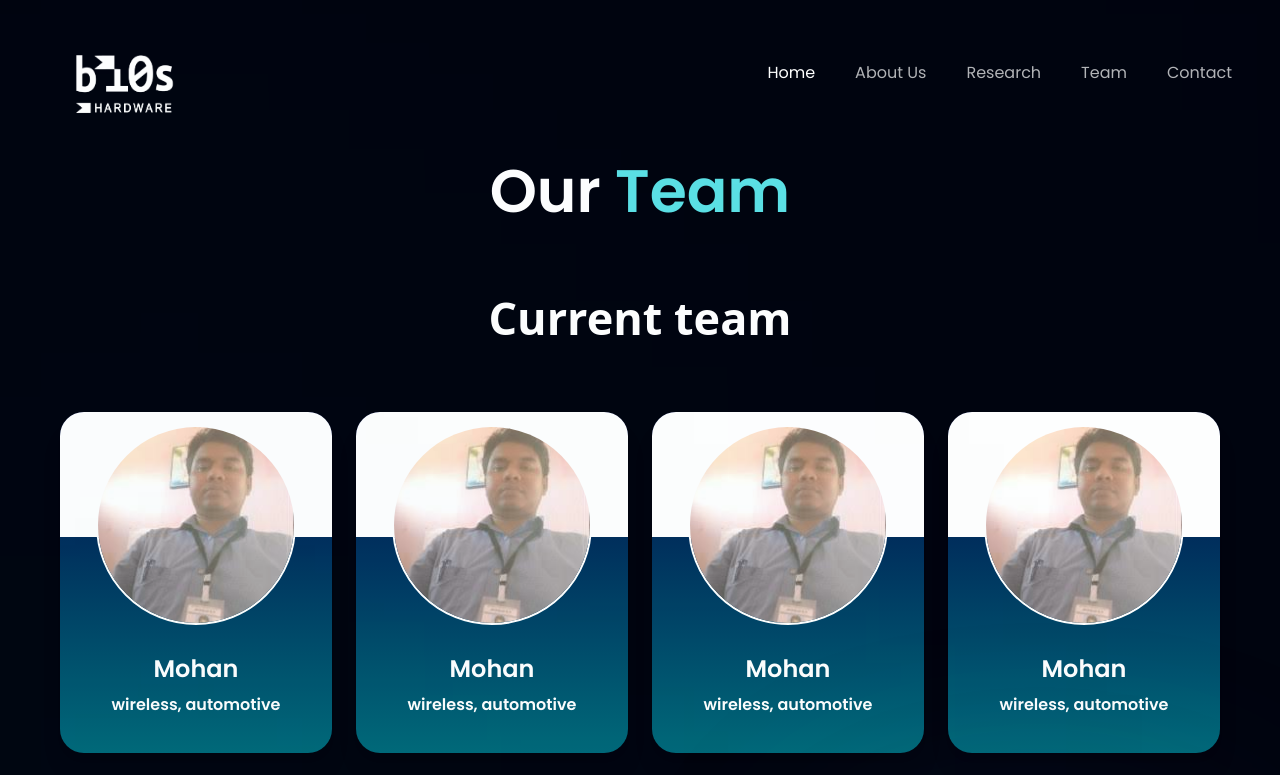
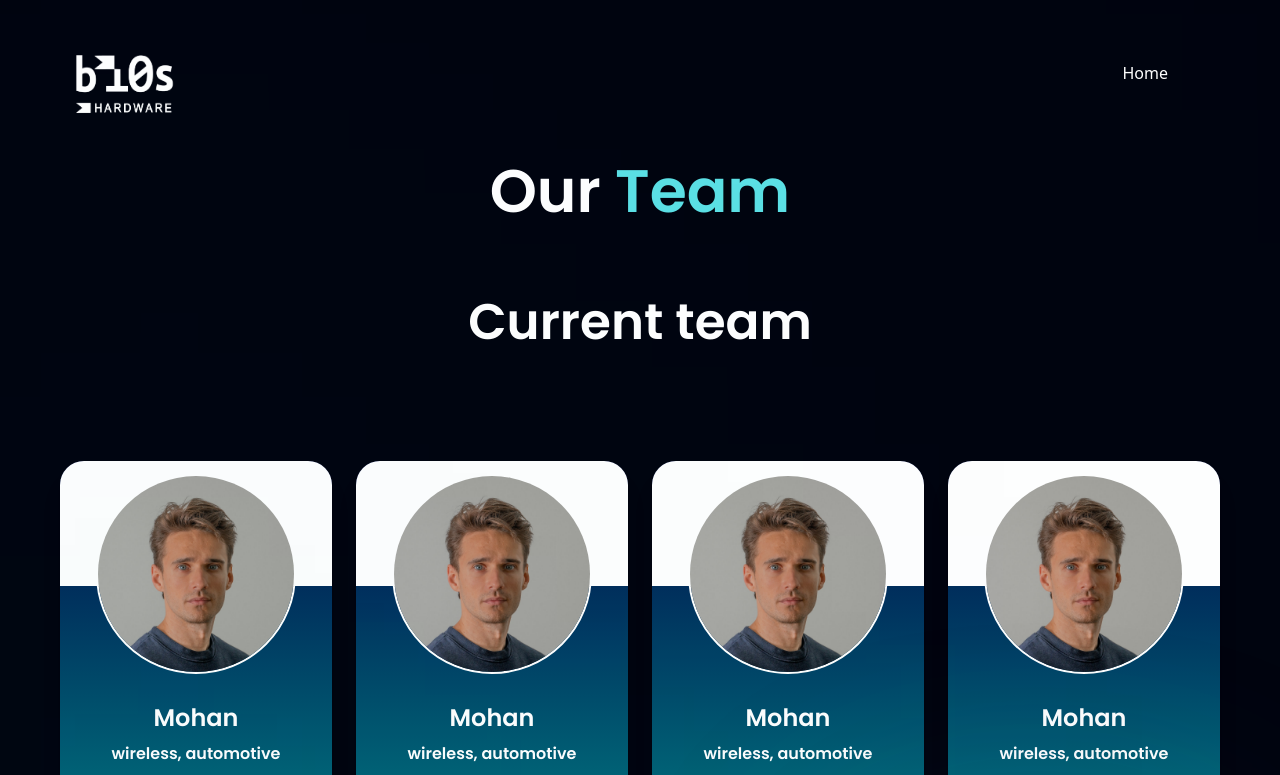
Before and after one commit to Aashray446/biosHardware, a React (Vite) app: page /team in a window 1280 px wide. Shown: the top 775 px of the page. Built offline with nearby package versions, Linux system fonts and the light colour scheme.

Commit message:
membercard+footer+sectin margin fixed

```diff
--- a/json/AllAlumni.json
+++ b/json/AllAlumni.json
@@ -2,46 +2,55 @@
   {
     "name": "Mohan",
     "fields": "wireless, automotive",
-        "image": "../src/assets/mon.jpeg"
+    "image": "../src/assets/man.jpeg",
+    "link": ""
   },
   {
     "name": "Mohan",
     "fields": "wireless, automotive",
-        "image": "../src/assets/mon.jpeg"
+    "image": "../src/assets/man.jpeg",
+    "link": ""
   },
   {
     "name": "Mohan",
     "fields": "wireless, automotive",
-        "image": "../src/assets/mon.jpeg"
+    "image": "../src/assets/man.jpeg",
+    "link": ""
   },
   {
     "name": "Mohan",
     "fields": "wireless, automotive",
-        "image": "../src/assets/mon.jpeg"
+    "image": "../src/assets/man.jpeg",
+    "link": ""
   },
   {
     "name": "Mohan",
     "fields": "wireless, automotive",
-        "image": "../src/assets/mon.jpeg"
+    "image": "../src/assets/man.jpeg",
+    "link": ""
   },
   {
     "name": "Mohan",
     "fields": "wireless, automotive",
-        "image": "../src/assets/mon.jpeg"
+    "image": "../src/assets/man.jpeg",
+    "link": ""
   },
   {
     "name": "Mohan",
     "fields": "wireless, automotive",
-        "image": "../src/assets/mon.jpeg"
+    "image": "../src/assets/man.jpeg",
+    "link": ""
   },
   {
     "name": "Mohan",
     "fields": "wireless, automotive",
-        "image": "../src/assets/mon.jpeg"
+    "image": "../src/assets/man.jpeg",
+    "link": ""
   },
   {
     "name": "Mohan",
     "fields": "wireless, automotive",
-        "image": "../src/assets/mon.jpeg"
+    "image": "../src/assets/man.jpeg",
+    "link": ""
   }
 ]
--- a/json/AllMembers.json
+++ b/json/AllMembers.json
@@ -2,46 +2,55 @@
     {
         "name": "Mohan",
         "fields": "wireless, automotive",
-        "image": "../src/assets/mon.jpeg"
+        "image": "../src/assets/man.jpeg",
+        "link": ""
       },
       {
         "name": "Mohan",
         "fields": "wireless, automotive",
-        "image": "../src/assets/mon.jpeg"
+        "image": "../src/assets/man.jpeg",
+        "link": ""
       },
       {
         "name": "Mohan",
         "fields": "wireless, automotive",
-        "image": "../src/assets/mon.jpeg"
+        "image": "../src/assets/man.jpeg",
+        "link": ""
       },
       {
         "name": "Mohan",
         "fields": "wireless, automotive",
-        "image": "../src/assets/mon.jpeg"
+        "image": "../src/assets/man.jpeg",
+        "link": ""
       },
       {
         "name": "Mohan",
         "fields": "wireless, automotive",
-        "image": "../src/assets/mon.jpeg"
+        "image": "../src/assets/man.jpeg",
+        "link": ""
       },
       {
         "name": "Mohan",
         "fields": "wireless, automotive",
-        "image": "../src/assets/mon.jpeg"
+        "image": "../src/assets/man.jpeg",
+        "link": ""
       },
       {
         "name": "Mohan",
         "fields": "wireless, automotive",
-        "image": "../src/assets/mon.jpeg"
+        "image": "../src/assets/man.jpeg",
+        "link": ""
       },
       {
         "name": "Mohan",
         "fields": "wireless, automotive",
-        "image": "../src/assets/mon.jpeg"
+        "image": "../src/assets/man.jpeg",
+        "link": ""
       },
       {
         "name": "Mohan",
         "fields": "wireless, automotive",
-        "image": "../src/assets/mon.jpeg"
+        "image": "../src/assets/man.jpeg",
+        "link": ""
       }
 ]
--- a/json/HomepageAlumni.json
+++ b/json/HomepageAlumni.json
@@ -2,21 +2,25 @@
   {
     "name": "Mohan",
     "fields": "wireless, automotive",
-        "image": "../src/assets/mon.jpeg"
+    "image": "../src/assets/man.jpeg",
+    "link": ""
   },
   {
     "name": "Mohan",
     "fields": "wireless, automotive",
-        "image": "../src/assets/mon.jpeg"
+    "image": "../src/assets/man.jpeg",
+    "link": ""
   },
   {
     "name": "Mohan",
     "fields": "wireless, automotive",
-        "image": "../src/assets/mon.jpeg"
+    "image": "../src/assets/man.jpeg",
+    "link": ""
   },
   {
     "name": "Mohan",
     "fields": "wireless, automotive",
-        "image": "../src/assets/mon.jpeg"
+    "image": "../src/assets/man.jpeg",
+    "link": ""
   }
 ]
--- a/src/assets/index.js
+++ b/src/assets/index.js
@@ -25,6 +25,7 @@ import people02 from "./people02.png";
 import people03 from "./people03.png";
 import WebSecurity from './WebSecurity.png';
 import biosLogo from './bios.png';
+// import man from 'man.jpeg';
 
 export {
   airbnb,
@@ -37,6 +38,7 @@ export {
   quotes,
   robot,
   send,
+  // man,
   shield,
   star,
   biosLogo,
--- a/src/components/About.jsx
+++ b/src/components/About.jsx
@@ -19,7 +19,7 @@ const FeatureCard = ({ icon, title, content, index }) => (
 );
 
 const About = () => (
-  <section id="aboutus" className={layout.section}>
+  <section id="aboutus" className={`${layout.section} mb-12`}>
     <div className={layout.sectionInfo}>
       <h2 className={styles.heading2}>
         More About Us
--- a/src/components/Footer.jsx
+++ b/src/components/Footer.jsx
@@ -2,7 +2,7 @@ import styles from "../style";
 import { footerLinks, socialMedia } from "../constants";
 
 const Footer = () => (
-  <section className={`${styles.flexCenter} ${styles.paddingY} flex-col `}>
+  <section className={`${styles.flexCenter} ${styles.paddingY} flex-col pu-16`}>
     <div id="contact" className={`${styles.flexStart} md:flex-row flex-col mb-2 w-full`}>
       <div className="flex-[1] flex flex-col justify-start mr-10">
         <h2 className={`${styles.heading2}`}>GPT-3</h2>
--- a/src/components/Navbar.jsx
+++ b/src/components/Navbar.jsx
@@ -2,11 +2,13 @@ import { useState } from "react";
 
 import { close, biosLogo, menu } from "../assets";
 import { navLinks } from "../constants";
-import { Link } from "react-router-dom";
+import { Link,useLocation } from "react-router-dom";
 
 const Navbar = () => {
   const [active, setActive] = useState("Home");
   const [toggle, setToggle] = useState(false);
+  let location = useLocation();
+  console.log(location.pathname);
 
   return (
     <nav className="w-full flex py-2 justify-between items-center navbar">
@@ -15,7 +17,9 @@ const Navbar = () => {
         <img src={biosLogo} alt="hoobank" className="w-[150px] h-[130px]" />
       </Link>
 
-      <ul className="list-none sm:flex hidden justify-end items-center flex-1">
+     {location.pathname!=='/team'?
+      <div>
+         <ul className="list-none sm:flex hidden justify-end items-center flex-1">
         {navLinks.map((nav, index) => (
           <li
             key={nav.id}
@@ -54,6 +58,12 @@ const Navbar = () => {
           </ul>
         </div>
       </div>
+      </div>:<div className="text-white hover:underline mr-16" >
+        <Link to='/'>
+            Home
+        </Link>
+      </div>
+     }
     </nav>
   );
 };
--- a/src/components/OurTeam.jsx
+++ b/src/components/OurTeam.jsx
@@ -2,18 +2,14 @@ import React from "react";
 import MemberCard from "./MemberCard";
 import HomepageAlumni from '../../json/HomepageAlumni.json'
 import { Link } from 'react-router-dom';
-import Teampage from "./Teampage";
 
 export default function OurTeam() {
 
   return (
     <>
-      <div id="team" className="mb-[5rem]">
+      <div id="team" className="my-[8rem]">
         <div className="flex flex-row items-center text-left">
-        {/* <h2 className={styles.heading2}>
-      Our Hardware CTF
-      </h2> */}
-          <h1 className="text-white text-4xl font-extrabold mb-10 font-poppins justify-start">
+          <h1 className="text-white font-semibold xs:text-[48px] text-[40px] mb-10  xs:leading-[76.8px] leading-[66.8px] font-poppins justify-start">
             Our Team
           </h1>
           <Link to="/team">
@@ -31,7 +27,6 @@ export default function OurTeam() {
           })}
         </div>
       </div>
-      {/* <Teampage /> */}
     </>
   );
 }
--- a/src/components/Teampage.jsx
+++ b/src/components/Teampage.jsx
@@ -9,7 +9,7 @@ export default function Teampage() {
         <>
             <h1 className='text-white text-center text-[60px] font-poppins font-semibold'>Our <span className='text-[#5CE1E6]'>Team</span></h1>
             <br /> <br />
-            <h3 className='text-white text-center text-[45px] font-bold'>Current team</h3>
+            <h3 className='text-white font-semibold xs:text-[50px] text-[40px] mb-10  xs:leading-[76.8px] leading-[66.8px] font-poppins text-center'>Current team</h3>
             <br /> <br />
 
             {/* current team mapping */}
@@ -22,7 +22,7 @@ export default function Teampage() {
             </div>
 
             <br />
-            <h1 className='text-white text-center text-[60px] font-poppins font-semibold'>Alumni</h1>
+            <h1 className='text-white text-center text-[50px] font-poppins font-semibold'>Alumni</h1>
             <br /> <br />
 
             {/* alumni mapping */}
--- a/src/components/Testimonials.jsx
+++ b/src/components/Testimonials.jsx
@@ -3,7 +3,7 @@ import styles from "../style";
 import FeedbackCard from "./FeedbackCard";
 
 const Testimonials = () => (
-  <section id="clients" className={`${styles.paddingY} ${styles.flexCenter} flex-col relative `}>
+  <section id="clients" className={`${styles.paddingY} ${styles.flexCenter} flex-col relative my-[5rem]`}>
     <div className="absolute z-[0] w-[60%] h-[60%] -right-[50%] rounded-full blue__gradient bottom-40" />
 
     <div className="w-full flex justify-between items-center md:flex-row flex-col sm:mb-16 mb-6 relative z-[1]">
```
Also changed, not shown: src/assets/man.jpeg (added). Lines whose indentation alone changed are shown as unchanged.
